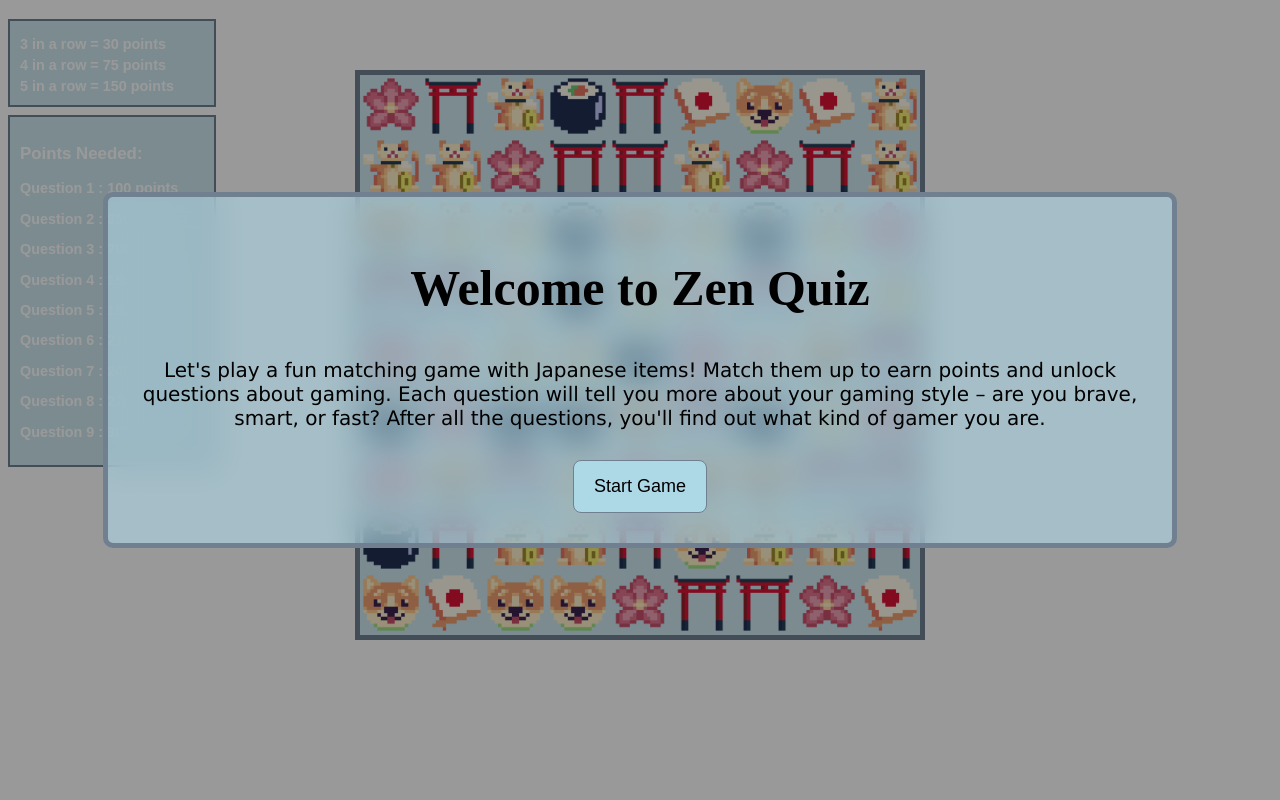
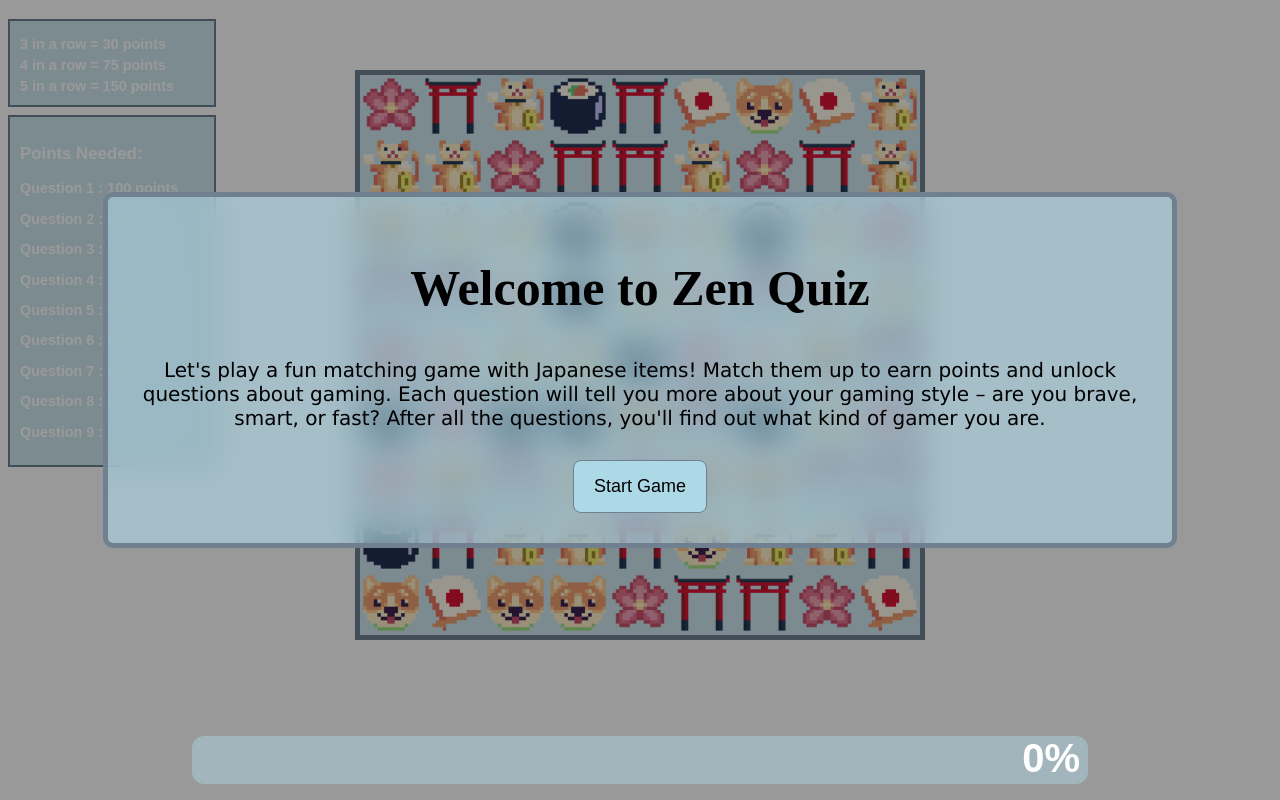
Before and after one commit to JasperDeJonghe/Codedex-challenge-april, a plain HTML site: page index.html in a window 1280 px wide. Drawn offline with Linux system fonts and the light colour scheme; a web font is replaced by a local one.

Commit message:
progress bar WIP

```diff
--- a/candy.css
+++ b/candy.css
@@ -118,16 +118,45 @@ h1 {
     color: white;
 }
 
-footer, footer a{
+footer, footer a {
     color: rgba(255, 255, 255, 0.675);
     text-align: center;
     font-size: 2vh;
     padding: 20px 0;
     position: fixed;
     width: 100%;
-    bottom: 0;
+    bottom: 6vh; /* Adjusted to accommodate the progress bar */
     left: 0;
     right: 0;
-
     text-decoration: none;
 }
+
+.progress {
+    position: fixed;
+    width: 70%;
+    height: 6vh;
+    background-color: rgba(173, 216, 230, 0.45);
+    backdrop-filter: blur(10px);
+    border-radius: 1.5vh;
+    overflow: hidden;
+    bottom: 2vh;
+    z-index: 2;
+
+    left: 50%;
+    transform: translateX(-50%);
+}
+
+.progress_fill {
+    width: 0%;
+    height: 100%;
+    background-color: rgba(206, 42, 195, 0.429);
+    transition: all 0.3s;
+}
+
+.progress_text {
+    font-size: 5vh;
+    position: absolute;
+    top: 0;
+    right: 1vh;
+    font-weight: bold;
+}
--- a/candy.js
+++ b/candy.js
@@ -483,7 +483,6 @@ function getPersonality() {
 }
 
 function shareOnFacebook() {
-    // Replace 'your-text' with the text you want to share
     let text = "My personality is " + getPersonality() + "!";
     // Get the current page URL
     let url = 'https://codedex-challenge-april.vercel.app/';
@@ -491,7 +490,6 @@ function shareOnFacebook() {
 }
 
 function shareOnTwitter() {
-    // Replace 'your-text' with the text you want to share
     let text = "My personality is " + getPersonality() + "!";
     // Get the current page URL
     let url = 'https://codedex-challenge-april.vercel.app/';
@@ -499,9 +497,14 @@ function shareOnTwitter() {
 }
 
 function shareOnLinkedIn() {
-    // Replace 'your-text' with the text you want to share
     let text = "My personality is " + getPersonality() + "!";
     // Get the current page URL
     let url = 'https://codedex-challenge-april.vercel.app/';
     window.open('https://www.linkedin.com/sharing/share-offsite/?url=' + encodeURIComponent(url) + '&summary=' + encodeURIComponent(text), '_blank');
 }
+
+function updatePBar(progressBar, value) {
+    value = Math.round(value);
+    progressBar.querySelector(".progress_fill").style.width = `${value}%`;
+    progressBar.querySelector(".progress_text").textContent = `${value}%`;
+}
--- a/index.html
+++ b/index.html
@@ -44,6 +44,11 @@
     <div id="boardContainer">
         <div id="board"></div>
     </div>
+
+    <div class="progress">
+        <div class="progress_fill"></div>
+        <span class="progress_text">0%</span>
+    </div>
 </body>
 <footer>
     <a href="https://codedex.io" target="_blank">MADE FOR THE CODEDEX MONTHLY CHALLENGE</a>
```
